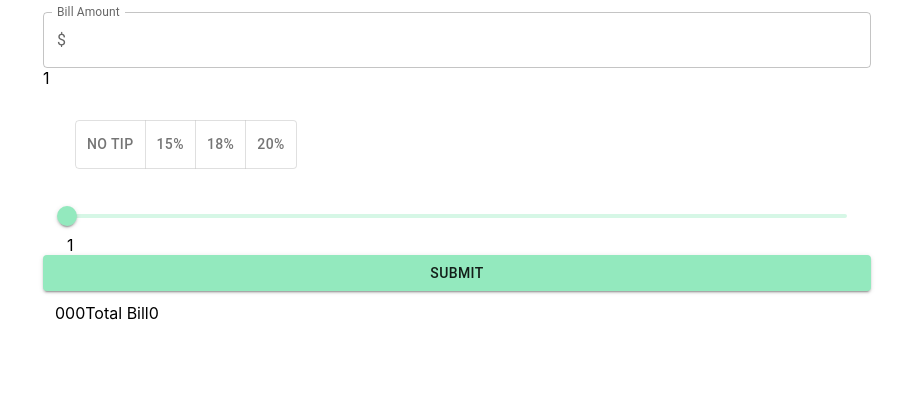
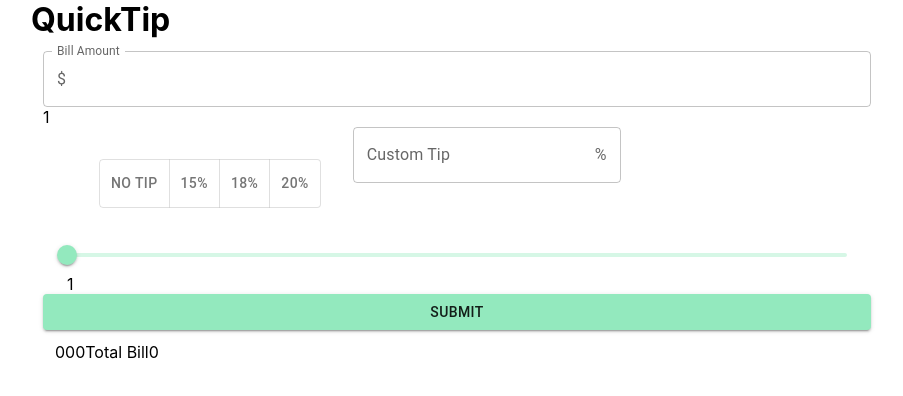
Before and after one commit to AkariBowens/QuickTip, a React (Create React App) app: page / in a window 1280 px wide. Shown: the top 396 px of the page, without its empty margins (183-1086 px from the left). Built offline with nearby package versions, Linux system fonts and the light colour scheme.

Commit message:
Adding custom bill amount

```diff
--- a/src/App.js
+++ b/src/App.js
@@ -40,16 +40,20 @@ function App() {
 
   const [billTotal, setBillTotal] = useState(0);
   const [tipTotal, setTipTotal] = useState(0);
-  // const [billPerPerson, setBillPerPerson] = useState(0);
 
-  // don't need to create a state
+  const [customTip, setCustomTip] = useState(0);
 
-  // on submit, add all the totals
-  // on submit, sed data to a file with this data
+  const handleCustomTip = (event, newcustomTip) => {
+    setCustomTip(event.value);
+    setTipAmount(customTip / 100);
+  };
+
   const handleSubmit = (event, newBillTotal, newBillPerPerson) => {
-    setBillTotal(billAmount + tipTotal);
-    setTipTotal(billAmount * tipAmount);
+    // setBillTotal(billAmount + tipTotal);
+    // setTipTotal(billAmount * tipAmount);
     // setBillPerPerson((billTotal + tipTotal) / billSplit);
+    // this turns isShow on and that turns the display in if i choose that style
+    // if submit is pressed - changes submit button to "reset" - unnecessary
   };
 
   const greatBillTotal = billAmount * tipAmount;
@@ -67,28 +71,15 @@ function App() {
   return (
     <ThemeProvider theme={theme}>
       <div className="app">
-        {/* <div className="form__container"> */}
-        {/* input label -> input label */}
         <Container maxWidth="md">
-          <FormGroup onSubmit={handleSubmit} sx={{ m: 1.5 }} size="lg">
+          <h1>QuickTip</h1>
+          <FormGroup sx={{ m: 1.5 }} size="lg">
             {/* This is the configuration for the Bill Amount input */}
-            {/* <FormControl>
-              <InputLabel sx={{ m: 2 }}>Bill Amount </InputLabel>
-              <Input
-                // defaultValue={0}
-                onChange={handleBill}
-                aria-label="bill amount"
-                type="number"
-                sx={{ m: 2, p: 2 }}
-                required
-              ></Input>
-            </FormControl> */}
             <TextField
               id="bill-amount"
               label="Bill Amount"
               variant="outlined"
               onChange={(event) => setBillAmount(event.target.value)}
-              // value={e.target.value}
               InputProps={{
                 inputMode: "numeric",
                 pattern: "[0-9]*",
@@ -101,7 +92,7 @@ function App() {
             {billAmount}
 
             {/* This is the configuration for the Tip amount Button Group */}
-
+            <Container>
               <ToggleButtonGroup
                 aria-label="tip amount"
                 color="primary"
@@ -110,48 +101,42 @@ function App() {
                 exclusive
                 sx={{ m: 2, p: 2 }}
               >
-              {/* add button for no tip */}
-              <ToggleButton
-                variant="contained"
-                value="1"
-                aria-label="no tip"
-                // onClick={handleTip}
-              >
+                <ToggleButton variant="contained" value="1" aria-label="no tip">
                   No Tip
                 </ToggleButton>
                 <ToggleButton
                   variant="contained"
                   value="1.15"
                   aria-label="fifteen percent tip"
-                // onClick={handleTip}
                 >
                   15%
                 </ToggleButton>
-              <ToggleButton
-                value="1.18"
-                aria-label="eighteen percent tip"
-                // onClick={handleTip}
-              >
+                <ToggleButton value="1.18" aria-label="eighteen percent tip">
                   18%
                 </ToggleButton>
-              <ToggleButton
-                value="1.2"
-                aria-label="twenty percent tip"
-                // onClick={handleTip}
-              >
+                <ToggleButton value="1.2" aria-label="twenty percent tip">
                   20%
                 </ToggleButton>
-              {/* last buttom custom? - then make it the tip amount */}
-              {/* <InputLabel>
-                  Or Enter Tip Percent:{" "}
-                  <Input onChange={handleTip} value={tipAmount} />
-                </InputLabel> */}
-
-              {/* On button press, open input */}
               </ToggleButtonGroup>
+              <TextField
+                id="tip-amount"
+                label="Custom Tip"
+                variant="outlined"
+                // onChange={(event) => setCustomTip(event.target.value)}
+                onChange={(event) => setTipAmount(event.target.value / 100)}
+                InputProps={{
+                  inputMode: "numeric",
+                  pattern: "[0-9]*",
+                  endAdornment: (
+                    <InputAdornment position="end">%</InputAdornment>
+                  ),
+                }}
+              />
+            </Container>
+            {console.log(customTip + "customTip")}
             {console.log(tipAmount)}
             {/* This is the configuration for the billsplit slider */}
-            {/* group Slider and Input */}
+
             <Container>
               <Slider
                 defaultValue={1}
@@ -171,7 +156,9 @@ function App() {
               Submit
             </Button>
           </FormGroup>
-          <Container>
+
+          {/* This is the output for the data */}
+          <Container size="lg">
             {/* add this to a display and pass props to it */}
             {billTotal}
             {tipTotal}
```
Also changed, not shown: 1 other file (tests, documents, lock files or other folders). Lines whose indentation alone changed are shown as unchanged.
